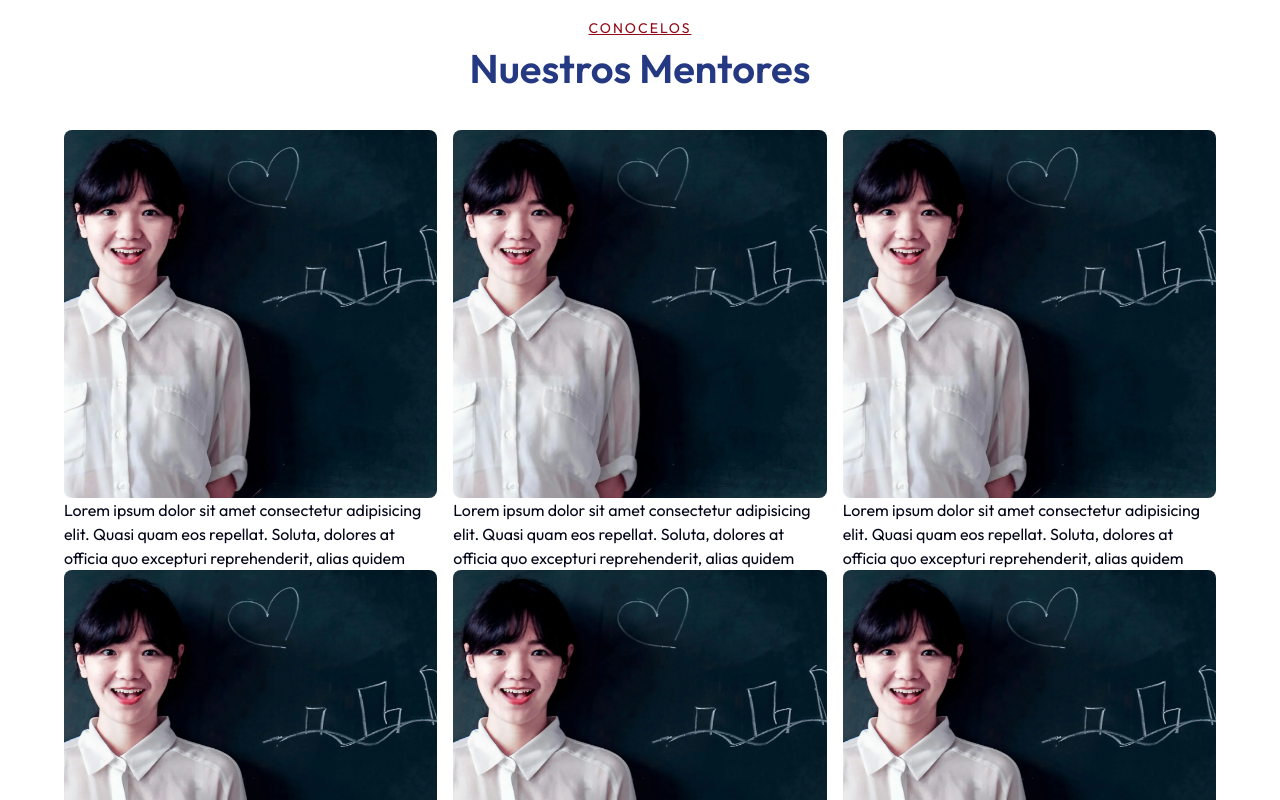
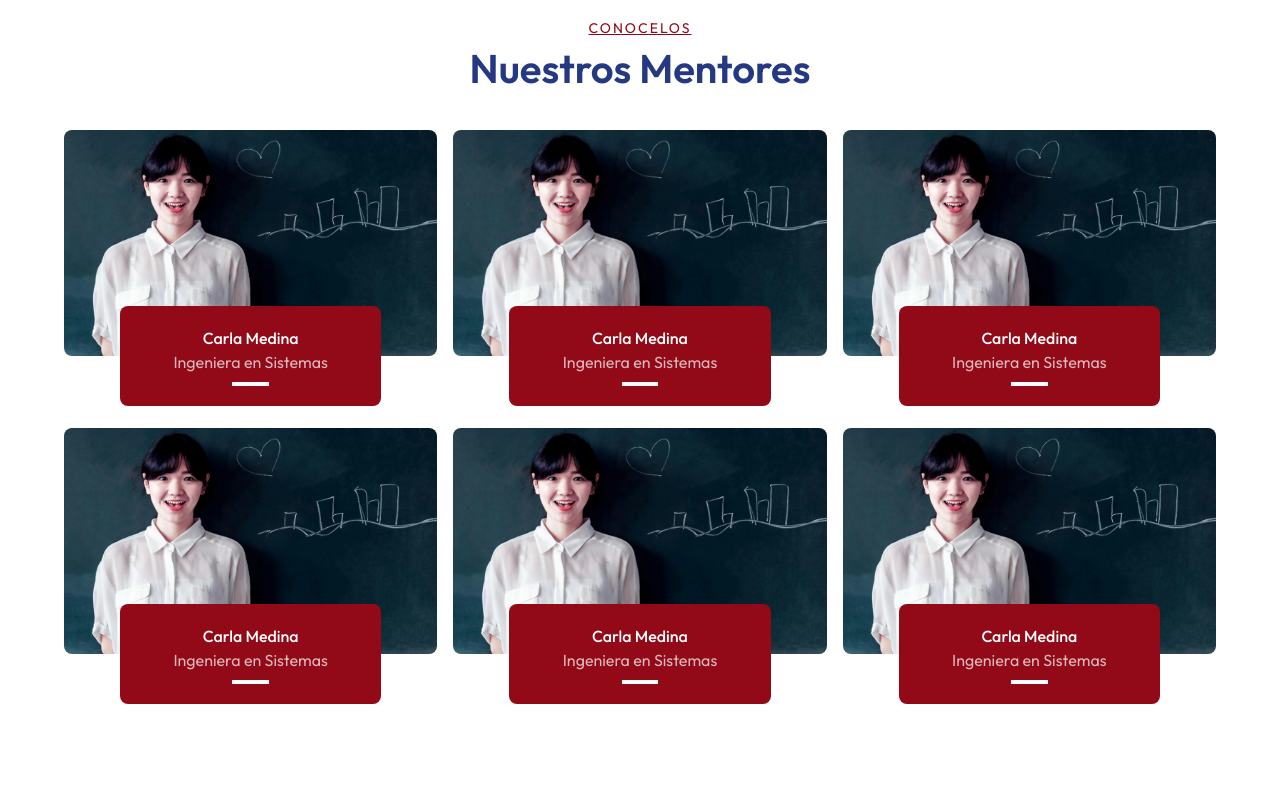
Before and after one commit to vanessamoralesm/front_unan, a React (Vite) app: page /maestros in a window 1280 px wide. Shown: the part 1400-2200 px from the top of the page. Built offline with nearby package versions, Linux system fonts and the light colour scheme.

Commit message:
ajustes en los componentes

```diff
--- a/src/components/landing/main/Events.tsx
+++ b/src/components/landing/main/Events.tsx
@@ -40,7 +40,7 @@ export default function Events() {
                     </div>
                 </div>
 
-                <Button variant={'blue'} className="block ml-auto mt-8 h-auto py-3 px-6">VER MÁS</Button>
+                <Button variant={'blue'} className="block ml-auto mt-8 h-auto ">Ver más</Button>
               </div>
             </article>
             <article className="overflow-hidden rounded-md shadow-2xl shadow-blue-primary/10">
@@ -69,7 +69,7 @@ export default function Events() {
                     </div>
                 </div>
 
-                <Button variant={'blue'} className="block ml-auto mt-8 h-auto py-3 px-6">VER MÁS</Button>
+                <Button variant={'blue'} className="block ml-auto mt-8 h-auto ">Ver más</Button>
               </div>
             </article>
             <article className="overflow-hidden rounded-md shadow-2xl shadow-blue-primary/10">
@@ -97,7 +97,7 @@ export default function Events() {
                         10:00 am
                     </div>
                 </div>
-                <Button variant={'blue'} className="block ml-auto mt-8 h-auto py-3 px-6">VER MÁS</Button>
+                <Button variant={'blue'} className="block ml-auto mt-8 h-auto ">Ver más</Button>
               </div>
             </article>
           </div>
--- a/src/components/landing/project/ProjectCard.tsx
+++ b/src/components/landing/project/ProjectCard.tsx
@@ -15,7 +15,7 @@ export default function ProjectCard() {
           phasellus enim etiam. Integer at non venenatis convallis libero
           faucibus eu mi. Placerat a magna congue erat odio.
         </p>
-        <Button variant={"secondary"} size={"xl"} className="mt-8 flex ml-auto">
+        <Button variant={"secondary"} className="mt-8 flex ml-auto">
           {" "}
           Descargar PDF <DownloadCloud width={20} height={20} />
         </Button>
--- a/src/index.css
+++ b/src/index.css
@@ -193,3 +193,103 @@
 .header-link.active{
   color: var(--color-blue-primary);
 }
+
+
+.card-teacher{
+  position: relative;
+  height: 14.125rem;
+}
+
+.card-teacher:not(:hover) {
+  animation: animation-card-teacher-overflow-reverse 0.4s;
+}
+
+.card-teacher:hover{
+  animation: animation-card-teacher-overflow 0.4s forwards;
+}
+
+.card-teacher:hover .card-teacher-information{
+  opacity: 1;
+}
+.card-teacher:hover .card-teacher-profile{
+  animation: animation-card-teacher 0.4s forwards;
+}
+.card-teacher:not(:hover) .card-teacher-profile{
+  animation: animation-card-teacher-reverse 0.4s forwards;
+}
+
+
+.card-teacher-information{
+  position: absolute;
+  inset: 0;
+  background-color: var(--color-red-primary);
+  color: white;
+  padding: 1.5rem;
+  border-radius: 0.5rem;
+  transition: opacity 0.4s ease;
+  opacity: 0;
+}
+
+.card-teacher-profile{
+  position: absolute;
+  pointer-events: none;
+  bottom: 0;
+  left: 0;
+  right: 0;
+  width: 70%;
+  margin:  0 auto;
+  max-width: 600px;
+  transform: translateY(50%);
+  background-color: var(--color-red-primary);
+  color: white;
+  padding: 1.25rem;
+  border-radius: 0.5rem;
+  text-align: center;
+}
+
+@keyframes animation-card-teacher {
+  0% {
+    transform: translateY(50%);
+  }
+
+  50% {
+    transform: translateY(-5%);
+  }
+
+  100% {
+    transform: translateY(100%);
+  }
+}
+@keyframes animation-card-teacher-reverse {
+  0% {
+    transform: translateY(100%);
+  }
+
+  50% {
+    transform: translateY(-5%);
+  }
+
+  100% {
+    transform: translateY(50%);
+  }
+}
+
+@keyframes animation-card-teacher-overflow {
+  0%{
+    overflow: visible;
+  }
+  50% {
+    overflow: hidden;
+  }
+  100% {
+    overflow: hidden;
+  }
+}
+@keyframes animation-card-teacher-overflow-reverse {
+  0% {
+    overflow: hidden;
+  }
+  100% {
+    overflow: visible;
+  }
+}
--- a/src/pages/landing/Investigation.tsx
+++ b/src/pages/landing/Investigation.tsx
@@ -19,7 +19,7 @@ export default function Investigation() {
         </Container>
       </div>
       <section className="p-32">
-        <Container className="flex gap-8 items-center">
+        <Container className="flex gap-10 items-center">
           <div className="flex-1">
             <Text as="paragraph">BIENVENIDO</Text>
             <Text as="subtitle">!Conocenos¡</Text>
@@ -27,7 +27,7 @@ export default function Investigation() {
             <p className="text-gray-400"> Explora la diversidad de productos científicos y noticias derivados  de nuestras investigaciones internas y colaboraciones con otras  instituciones, centros de investigación y empresas  científico-tecnológicas.</p>
           </div>
           <div className="flex-1">
-            <figure className="relative">
+            <figure className="relative max-w-lg mx-auto">
               <div className="absolute top-1/3 left-0 right-0 bottom-0 bg-red-primary translate-x-7 translate-y-7"></div>
               <img src={Students} alt="estudiantes haciendo un proyecto" className="w-full object-cover block relative" />
             </figure>
@@ -142,14 +142,12 @@ export default function Investigation() {
       </section>
       <section className="py-20">
         <Container>
-          <Banner className="flex items-center justify-between">
-            <span className="max-w-xl">CONOCE NUESTROS PROYECTOS</span>
-            <Link to={'/proyectos'}>
-              <Button variant={'outline'} className="bg-transparent py-6 px-8">
-                VER PROJECTOS
-              </Button>
-            </Link>
-          </Banner>
+          <Banner
+            withFigures={false}
+            text="CONOCE NUESTROS PROYECTOS"
+            textButton="VER PROJECTOS"
+            href={'/proyectos'}
+          />
         </Container>
       </section>
     </div>
--- a/src/pages/landing/Projects.tsx
+++ b/src/pages/landing/Projects.tsx
@@ -7,27 +7,16 @@ import ProjectCard from "@/components/landing/project/ProjectCard";
 import Banner from "@/components/landing/Banner";
 import ProjectBanner from '@/assets/img/proyectos-banner.png'
 import HeroProject from '@/assets/img/tittle/tittle_proyectos.png'
+import BannerHero from "@/components/BannerHero";
 export default function Projects() {
   return (
     <div>
-      <div
-        className="py-24 text-white"
-        style={{
-          background: ` linear-gradient( #243982E6,#243982E6) ,url(${HeroProject})`,
-        }}
-      >
-        <Container>
-          <div>
-            <h1 className="text-4xl font-semibold mb-4">Proyectos</h1>
-            <p className="text-white/80 max-w-3xl">
-              Lorem ipsum dolor sit amet consectetur. Risus odio ullamcorper
-              phasellus enim etiam. Integer at non venenatis convallis libero
-              faucibus eu mi. Placerat a magna congue erat odio. Nibh odio
-              sapien quis pharetra purus.
-            </p>
-          </div>
-        </Container>
-      </div>
+      <BannerHero
+        title="Proyectos"
+        description="Lorem ipsum dolor sit amet consectetur. Risus odio ullamcorper phasellus enim etiam. Integer at non venenatis convallis libero faucibus eu mi. Placerat a magna congue erat odio. Nibh odio sapien quis pharetra purus."
+        url={HeroProject}
+        color="#243982E6"/>
+
       <section className="grid grid-cols-2 items-center">
         <div className="text-white p-20 flex-1 flex justify-center">
           <div className="max-w-2xl w-full">
@@ -113,12 +102,14 @@ export default function Projects() {
       </section>
       <section className="py-20">
         <Container>
-            <Banner className="flex items-center justify-between" variant="transparent" url={ProjectBanner}>
-                <span className="max-w-xl">¿YA VISTES NUESTROS ULTIMOS EVENTOS? </span>
-                <Button variant={'outline'} className="bg-transparent py-6 px-8">
-                    VER EVENTOS
-                </Button>
-            </Banner>
+            <Banner
+              variant="transparent"
+              url={ProjectBanner}
+              text="¿YA VISTES NUESTROS ULTIMOS EVENTOS?"
+              textButton="VER EVENTOS"
+              href={'/eventos'}
+            />
+
         </Container>
     </section>
     </div>
```
